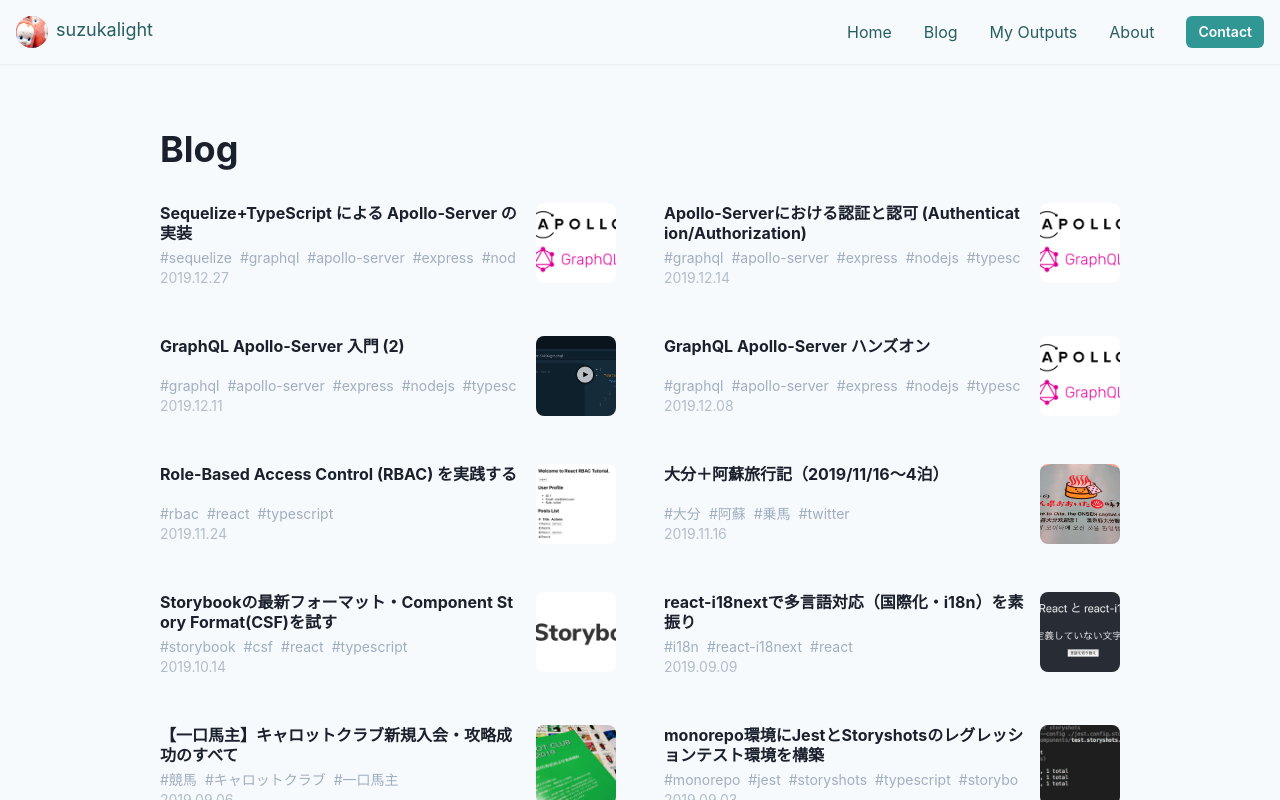
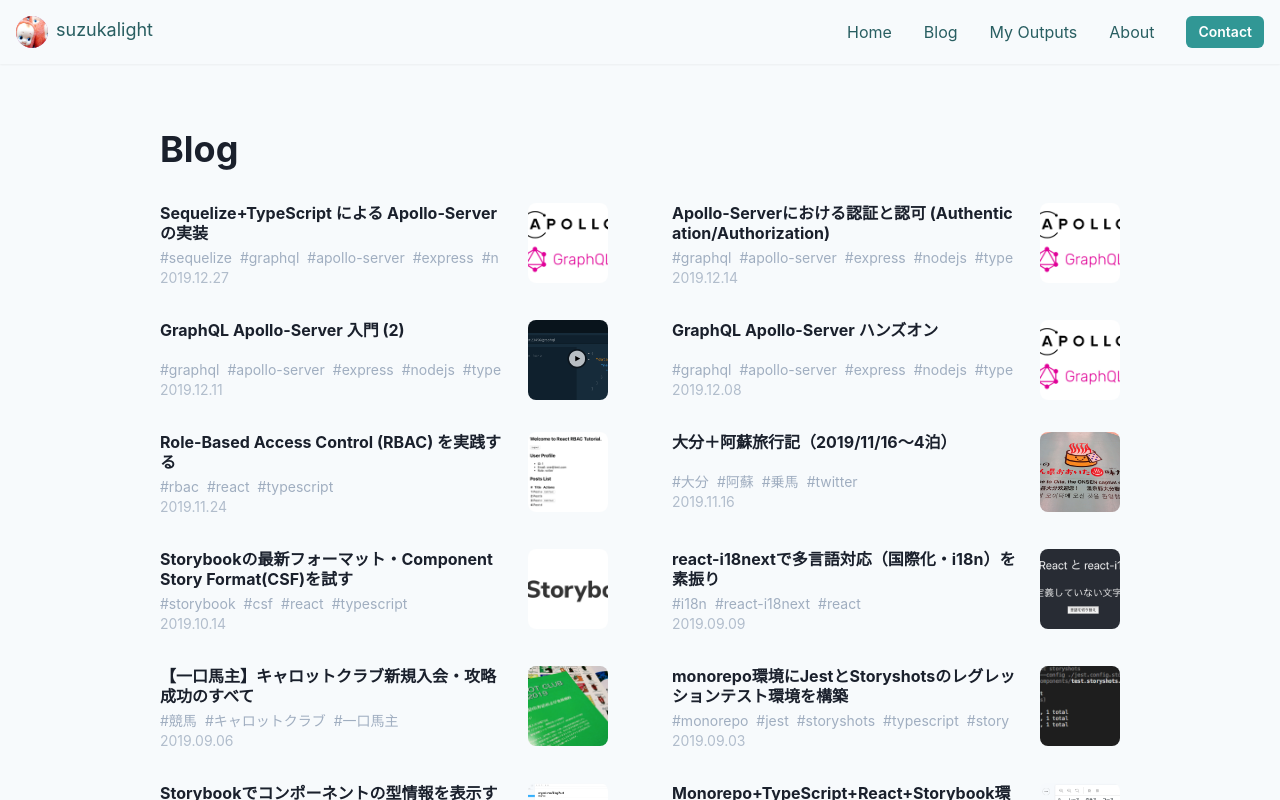
Before and after one commit to suzukalight/suzukalight-com, a Next.js app: page /blog in a window 1280 px wide. Shown: the top 800 px of the page. Built offline with nearby package versions, Linux system fonts and the light colour scheme.

Commit message:
Update style

```diff
--- a/src/components/molecules/ArticleList/index.tsx
+++ b/src/components/molecules/ArticleList/index.tsx
@@ -62,7 +62,7 @@ export const ArticleCard: React.FC<ArticleCardProps> = ({
             boxSize={20}
             borderRadius={8}
             flexShrink={0}
-            ml={4}
+            ml={6}
             backgroundColor="gray.100"
             objectFit="cover"
           />
@@ -87,7 +87,7 @@ export const ArticleList: React.FC<ArticleListProps> = ({
   blogRootUrl,
   blogContentsUrl,
 }) => (
-  <SimpleGrid columns={[1, 1, 2]} gap={[8, 8, 12]}>
+  <SimpleGrid columns={[1, 1, 1, 2]} rowGap={[6, 6, 8]} columnGap={[12, 12, 16]}>
     {articles.map((article) => (
       <ArticleCard
         key={article.slug}
```
